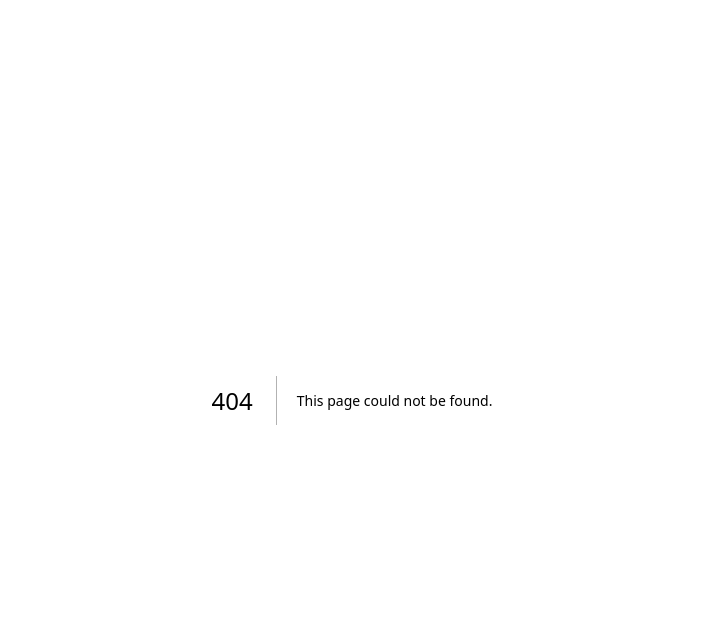
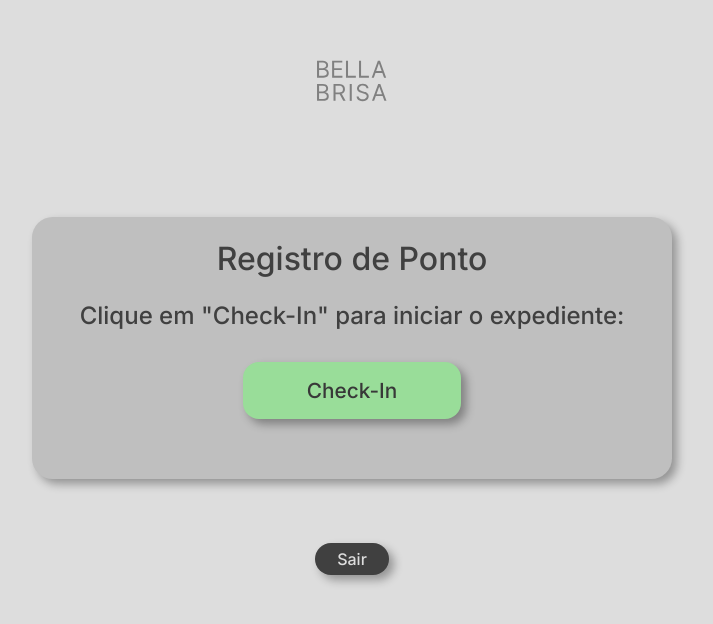
Before and after one commit to eichfernandes/Bella-Brisa, a Next.js app: page /ponto in a window 1280 px wide. Before the commit this address had no page. Shown: the top 624 px of the page, without its empty margins (288-1001 px from the left). Built offline with nearby package versions, Linux system fonts and the light colour scheme.

Commit message:
Melhoria visual no login e implementação das telas de Checkin e Checkout

```diff
--- a/src/app/globals.css
+++ b/src/app/globals.css
@@ -1,25 +1,33 @@
 :root {
+  --absolute-theme: #fff;
+  --absolute-inverse: #000;
+
   --background: #ddd;
   --midtone-back: #BFBFBF;
   --midtone-fore: #808080;
   --foreground: #404040;
 
-  --almost-back: #d5d5d5;
+  --input: #eee;
+  --inputButton: #404040;
 }
-
+/* Peço perdão pela confusão de variáveis para cores, tentei organizar o maximo possivel */
 @media (prefers-color-scheme: dark) {
   :root {
+    --absolute-theme: #000;
+    --absolute-inverse: #fff;
+
     --background: #404040;
     --midtone-back: #80808080;
     --midtone-fore: #BFBFBF;
-    --foreground: #ffffff;
+    --foreground: #ddd;
 
-    --almost-back: #484848;
+    --input: #222;
   }
 }
 
 html,
 body {
+  font-family: var(--font-Inter);
   max-width: 100vw;
   overflow-x: hidden;
 }
@@ -43,86 +51,19 @@ a {
   text-decoration: none;
 }
 
-.page {
-  --gray-rgb: 0, 0, 0;
-  --gray-alpha-200: rgba(var(--gray-rgb), 0.08);
-  --gray-alpha-100: rgba(var(--gray-rgb), 0.05);
-
-  --button-primary-hover: #383838;
-  --button-secondary-hover: #f2f2f2;
-
-  display: grid;
-  grid-template-rows: 20px 1fr 20px;
-  align-items: center;
-  justify-items: center;
-  min-height: 100svh;
-  padding: 80px;
-  gap: 64px;
-  font-family: var(--font-geist-sans);
+h1 {
+  font-weight: 400;
 }
 
-.main {
-  display: flex;
-  flex-direction: column;
-  gap: 32px;
-  grid-row-start: 2;
+/*Removendo Setas do Input Type Number*/
+/* Chrome, Safari, Edge, Opera */
+input::-webkit-outer-spin-button,
+input::-webkit-inner-spin-button {
+  -webkit-appearance: none;
+  margin: 0;
 }
 
-@media (prefers-color-scheme: dark) {
-  html {
-    color-scheme: dark;
-  }
-
-  .page {
-    --gray-rgb: 255, 255, 255;
-    --gray-alpha-200: rgba(var(--gray-rgb), 0.145);
-    --gray-alpha-100: rgba(var(--gray-rgb), 0.06);
-
-    --button-primary-hover: #ccc;
-    --button-secondary-hover: #1a1a1a;
-  }
-
-  .logo {
-    filter: invert();
-  }
+/* Firefox */
+input[type=number] {
+  -moz-appearance: textfield;
 }
-
-.footer {
-  grid-row-start: 3;
-  display: flex;
-  gap: 24px;
-}
-
-.container {
-  background-color: var(--midtone-back);
-  padding: 2rem;
-  border-radius: 0.7rem;
-  display: grid;
-  grid-template-rows: 20px 1fr 20px;
-  align-items: center;
-  justify-items: center;
-  gap: 2rem;
-}
-
-.container input{
-  text-align: center;
-  font-size: 1.5rem;
-  font-weight: bold;
-  width: 75%;
-  padding: 1rem;
-  margin: 0rem 1rem 3rem 1rem;
-  border-radius: 2rem;
-  border: none;
-  background-color: var(--almost-back);
-  color: var(--foreground);
-}
-
-.container input::placeholder {
-  color: var(--foreground);
-  opacity: 40%;
-  font-weight: normal;
-}
-
-.container input:focus::placeholder {
-  color: transparent;
-}
--- a/src/app/layout.tsx
+++ b/src/app/layout.tsx
@@ -1,17 +1,12 @@
 import type { Metadata } from "next";
-import localFont from "next/font/local";
+import { Inter } from 'next/font/google';
 import "./globals.css";
 
-const geistSans = localFont({
-  src: "./fonts/GeistVF.woff",
-  variable: "--font-geist-sans",
-  weight: "100 900",
-});
-const geistMono = localFont({
-  src: "./fonts/GeistMonoVF.woff",
-  variable: "--font-geist-mono",
-  weight: "100 900",
-});
+const Inter_init = Inter({
+  subsets: ['latin'],
+  weight: ['100', '200', '300', '500', '600','700'],
+  variable: '--font-Inter',
+})
 
 export const metadata: Metadata = {
   title: "Create Next App",
@@ -25,7 +20,7 @@ export default function RootLayout({
 }>) {
   return (
     <html lang="en">
-      <body className={`${geistSans.variable} ${geistMono.variable}`}>
+      <body className={Inter_init.variable}>
         {children}
       </body>
     </html>
--- a/src/app/page.module.css
+++ b/src/app/page.module.css
@@ -13,10 +13,11 @@
   min-height: 100svh;
   padding: 80px;
   gap: 64px;
-  font-family: var(--font-geist-sans);
+  font-family: var(--font-Inter);
 }
 
 @media (prefers-color-scheme: dark) {
+
   .page {
     --gray-rgb: 255, 255, 255;
     --gray-alpha-200: rgba(var(--gray-rgb), 0.145);
@@ -25,6 +26,10 @@
     --button-primary-hover: #ccc;
     --button-secondary-hover: #1a1a1a;
   }
+
+  .logo {
+    filter: invert();
+  }
 }
 
 .main {
@@ -32,6 +37,7 @@
   flex-direction: column;
   gap: 32px;
   grid-row-start: 2;
+  align-items: center;
 }
 
 .main ol {
@@ -166,3 +172,142 @@ a.secondary {
     filter: invert();
   }
 }
+
+.input{
+  text-align: center;
+  font-size: 1.5rem;
+  font-weight: 500;
+  font-family: var(--font-Inter);
+  width: 75%;
+  padding: 1rem;
+  margin: 2rem 1rem 4rem 1rem;
+  border-radius: 2rem;
+  border: none;
+  background-color: var(--input);
+  color: var(--foreground);
+  box-shadow: 5px 5px 10px #0002 inset;
+  outline: none;
+}
+
+.input::placeholder {
+  color: var(--foreground);
+  opacity: 30%;
+  font-weight: normal;
+}
+
+.inputButton{
+  text-align: center;
+  font-size: 1.3rem;
+  font-weight: 500;
+  font-family: var(--font-Inter);
+  width: 35%;
+  padding: 1rem;
+  margin: 2rem 1rem 0.5rem 1rem;
+  border-radius: 2rem;
+  border: none;
+  box-shadow: 5px 5px 10px #0005;
+  background-color: var(--foreground);
+  color: var(--background);
+}
+
+.inputButton:hover{
+  opacity: 80%;
+  cursor:pointer;
+}
+
+.input:focus::placeholder {
+  color: transparent;
+}
+
+.container {
+  background-color: var(--midtone-back);
+  padding: 2rem 1rem;
+  border-radius: 1.3rem;
+  display: grid;
+  grid-template-rows: 20px 1fr 20px;
+  align-items: center;
+  justify-items: center;
+  gap: 0rem;
+  box-shadow: 5px 5px 10px #0005;
+}
+
+.boxshadow {
+  box-shadow: 10px 10px 10px #0002;
+}
+
+
+/*/////////////////////////////////////////*/
+/*Abaixo Sessão para o Arquivo de Ponto*/
+
+.PontoBox {
+  max-width: 40rem;
+  margin: 2rem 2rem 0rem 2rem;
+  font-size: 1.5rem;
+  text-align: center;
+}
+
+.ExitButton {
+  text-align: center;
+  font-size: 1rem;
+  font-weight: 500;
+  font-family: var(--font-Inter);
+  padding: 0.4rem 1.4rem;
+  margin: 2rem 1rem 0.5rem 1rem;
+  border-radius: 1rem;
+  border: none;
+  box-shadow: 5px 5px 10px #0005;
+  background-color: var(--foreground);
+  color: var(--background);
+}
+
+.ExitButton:hover {
+  opacity: 60%;
+  cursor: pointer;
+}
+
+/*Botoes de Checkin e Checkout*/
+.CheckButton{
+  text-align: center;
+  font-size: 1.3rem;
+  font-weight: 500;
+  font-family: var(--font-Inter);
+  width: 40%;
+  padding: 1rem;
+  margin: 2rem 1rem 0.5rem 1rem;
+  border-radius: 1rem;
+  border: none;
+  box-shadow: 5px 5px 10px #0005;
+  color: #383838;
+}
+
+.CheckButton:hover{
+  opacity: 70%;
+  cursor:pointer;
+}
+
+/*Botoes da Pagina de Previsao*/
+#Checkin {
+  background-color: #9d9;
+}
+
+#Almoco {
+  background-color: rgb(221, 217, 153);
+}
+
+#Checkout {
+  background-color: rgb(221, 153, 153);
+}
+
+@media (prefers-color-scheme: dark) {
+  #Checkin {
+    background-color: #7b7;
+  }
+
+  #Almoco {
+    background-color: rgb(187, 186, 119);
+  }
+
+  #Checkout {
+    background-color: rgb(187, 119, 119);
+  }
+}
--- /dev/null
+++ b/src/app/ponto/page.tsx
@@ -0,0 +1,61 @@
+import Image from "next/image";
+import styles from "../page.module.css";
+
+
+export default function Ponto() {
+    return (
+      <div className={styles.page}>
+        <header className={styles.header}><Image className={styles.logo} src="/bellabrisa.svg" alt="Next.js logo" width={70} height={70} style={{marginBottom: 15}} priority/></header>
+        <main className={styles.main}>
+
+          <div className={styles.container}>
+          {/* Adicionei um marginBottom para subir um pouco o bloco de login */}
+
+            <h1>Registro de Ponto</h1>
+            <Comeco_do_Expediente/>
+
+          </div>
+          <input type="button" className={styles.ExitButton} value="Sair"/>
+        </main>
+      </div>
+    );
+  }
+
+  export function Comeco_do_Expediente() {
+    return(
+        <div className={styles.PontoBox}>
+            Clique em "Check-In" para iniciar o expediente:<br/>
+            <input className={styles.CheckButton} id={styles.Checkin} type="button" value="Check-In"/>
+        </div>
+    );
+  }
+
+  export function Antes_Almoco() {
+    return(
+        <div className={styles.PontoBox}>
+            Clique em "Almoço" para iniciar seu intervalo de almoço ou em "Check-Out" para encerrar o expediente:<br/>
+            <input className={styles.CheckButton} id={styles.Almoco} type="button" value="Almoço"/>
+            <input className={styles.CheckButton} id={styles.Checkout}
+            type="button" value="Check-Out"/>
+        </div>
+    );
+  }
+
+  export function Durante_Almoco() {
+    return(
+        <div className={styles.PontoBox}>
+            Você está em intervalo no momento. Clique em "Retornar" para encerrar o intervalo de almoço:<br/>
+            <input className={styles.CheckButton} type="button" value="Retornar"/>
+        </div>
+    );
+  }
+
+  export function Depois_Almoco() {
+    return(
+        <div className={styles.PontoBox}>
+            Clique em "Check-Out" para encerrar o expediente:<br/>
+            <input className={styles.CheckButton} id={styles.Checkout} type="button" value="Check-Out"/>
+
+        </div>
+    );
+  }
```
Also changed, not shown: src/app/login/page.tsx (+14 -10 lines), src/app/fonts/GeistMonoVF.woff (deleted), src/app/fonts/GeistVF.woff (deleted).
